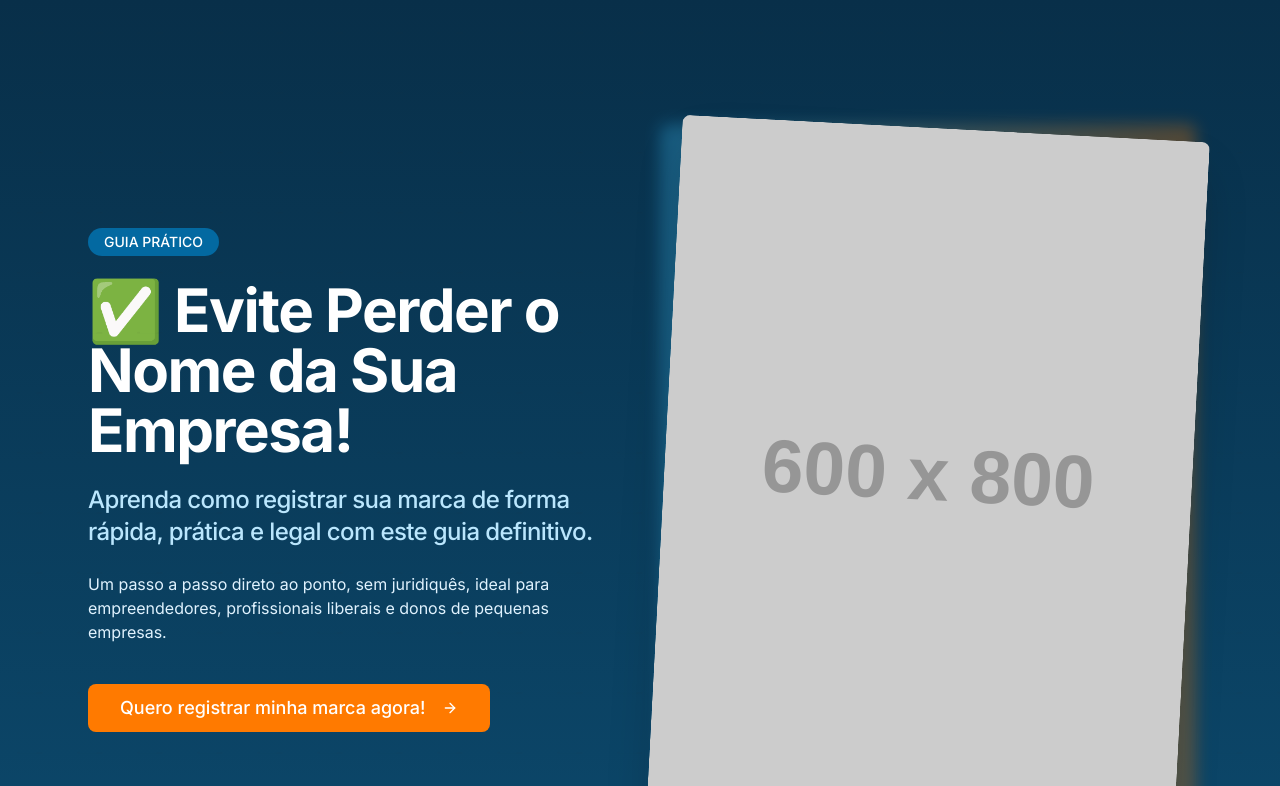
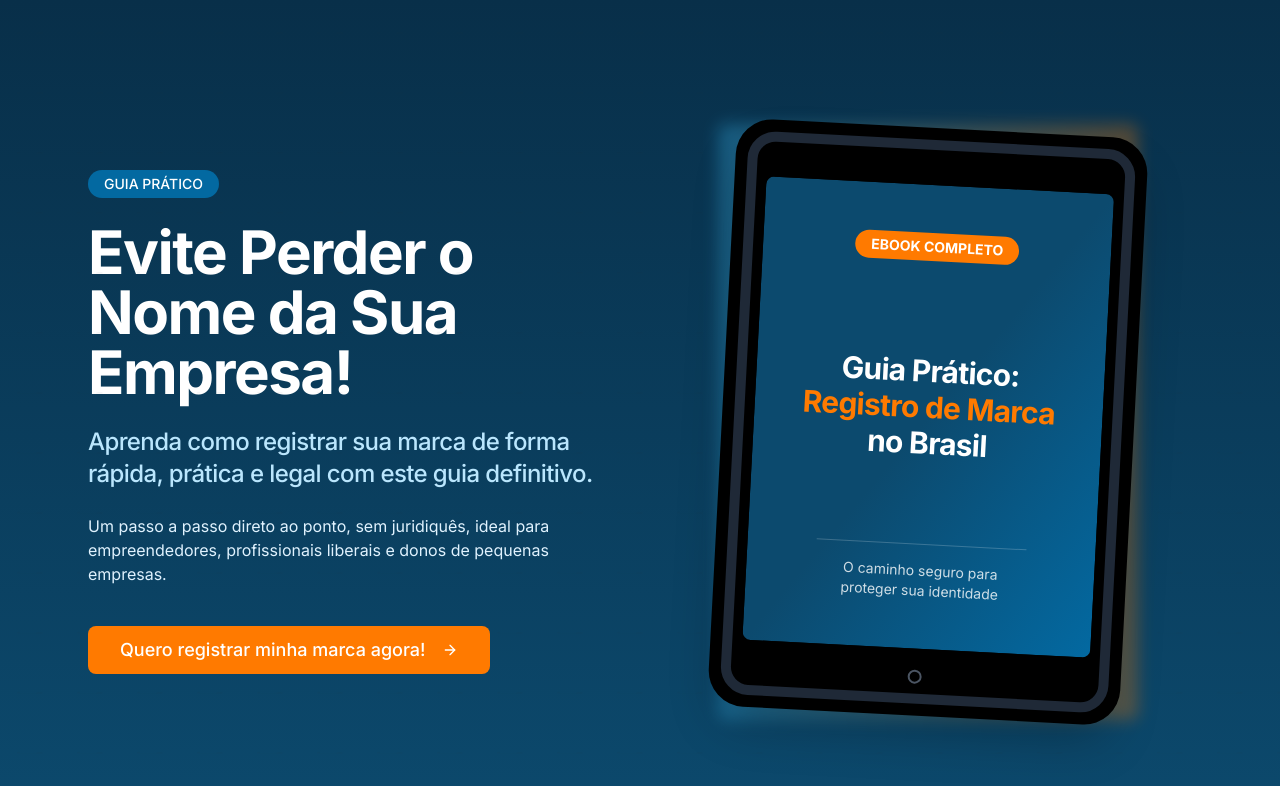
Before and after one commit to Fabioo2025/brand-protection-guide, a React (Vite) app: page / in a window 1280 px wide. Shown: the top 786 px of the page. Built offline with nearby package versions, Linux system fonts and the light colour scheme.

Commit message:
Refine page design
Improve the design of the hero section, including the title and ebook cover.

```diff
--- a/src/components/Hero.tsx
+++ b/src/components/Hero.tsx
@@ -18,7 +18,7 @@ const Hero = () => {
           <div className="space-y-6">
             <span className="inline-block bg-brand-blue-700 text-white px-4 py-1 rounded-full text-sm font-medium">GUIA PRÁTICO</span>
             <h1 className="text-4xl md:text-5xl lg:text-6xl font-bold leading-tight">
-              ✅ Evite Perder o Nome da Sua Empresa!
+              Evite Perder o Nome da Sua Empresa!
             </h1>
             <h2 className="text-xl md:text-2xl font-medium text-brand-blue-200">
               Aprenda como registrar sua marca de forma rápida, prática e legal com este guia definitivo.
@@ -38,12 +38,33 @@ const Hero = () => {
           <div className="flex justify-center">
             <div className="relative">
               <div className="absolute -inset-1 bg-gradient-to-r from-brand-blue-400 to-brand-orange rounded-lg blur opacity-30"></div>
-              <div className="relative">
-                <img
-                  src="https://via.placeholder.com/600x800?text=Ebook+Registro+de+Marca"
-                  alt="Guia Prático: Registro de Marca no Brasil"
-                  className="rounded-lg shadow-2xl transform rotate-3 hover:rotate-0 transition-transform duration-500 max-w-full h-auto"
-                />
+              <div className="relative transform hover:scale-105 transition-all duration-500">
+                <div className="ipad-mockup bg-black rounded-[36px] p-3 rotate-3 shadow-2xl">
+                  {/* iPad Frame */}
+                  <div className="relative bg-black rounded-[28px] pt-[35px] pb-[45px] px-[10px] border-[10px] border-gray-800 shadow-inner">
+                    {/* iPad Screen */}
+                    <div className="relative bg-gradient-to-br from-brand-blue-900 to-brand-blue-950 overflow-hidden rounded-lg aspect-[3/4] flex items-center justify-center">
+                      {/* Ebook Cover */}
+                      <div className="p-4 text-center w-full h-full flex flex-col items-center justify-between bg-gradient-to-br from-brand-blue-900 via-brand-blue-900 to-brand-blue-700">
+                        <div className="bg-brand-orange px-4 py-1 rounded-full text-white text-xs md:text-sm font-bold mb-4 mt-8">
+                          EBOOK COMPLETO
+                        </div>
+                        <div className="flex-1 flex items-center justify-center">
+                          <h3 className="text-xl md:text-3xl font-bold text-white text-center mb-2">
+                            Guia Prático:<br />
+                            <span className="text-brand-orange">Registro de Marca</span><br />
+                            no Brasil
+                          </h3>
+                        </div>
+                        <div className="mb-8 border-t border-white/20 w-2/3 pt-4">
+                          <p className="text-xs md:text-sm text-white/80">O caminho seguro para proteger sua identidade</p>
+                        </div>
+                      </div>
+                    </div>
+                    {/* iPad Home Button */}
+                    <div className="absolute bottom-[10px] left-1/2 transform -translate-x-1/2 w-[14px] h-[14px] rounded-full border-2 border-gray-600"></div>
+                  </div>
+                </div>
               </div>
             </div>
           </div>
--- a/src/pages/Index.tsx
+++ b/src/pages/Index.tsx
@@ -13,7 +13,9 @@ const Index = () => {
       <WhyRegister />
       <Solution />
       <Testimonials />
-      <Pricing />
+      <div id="checkout">
+        <Pricing />
+      </div>
       <Footer />
     </div>
   );
```
